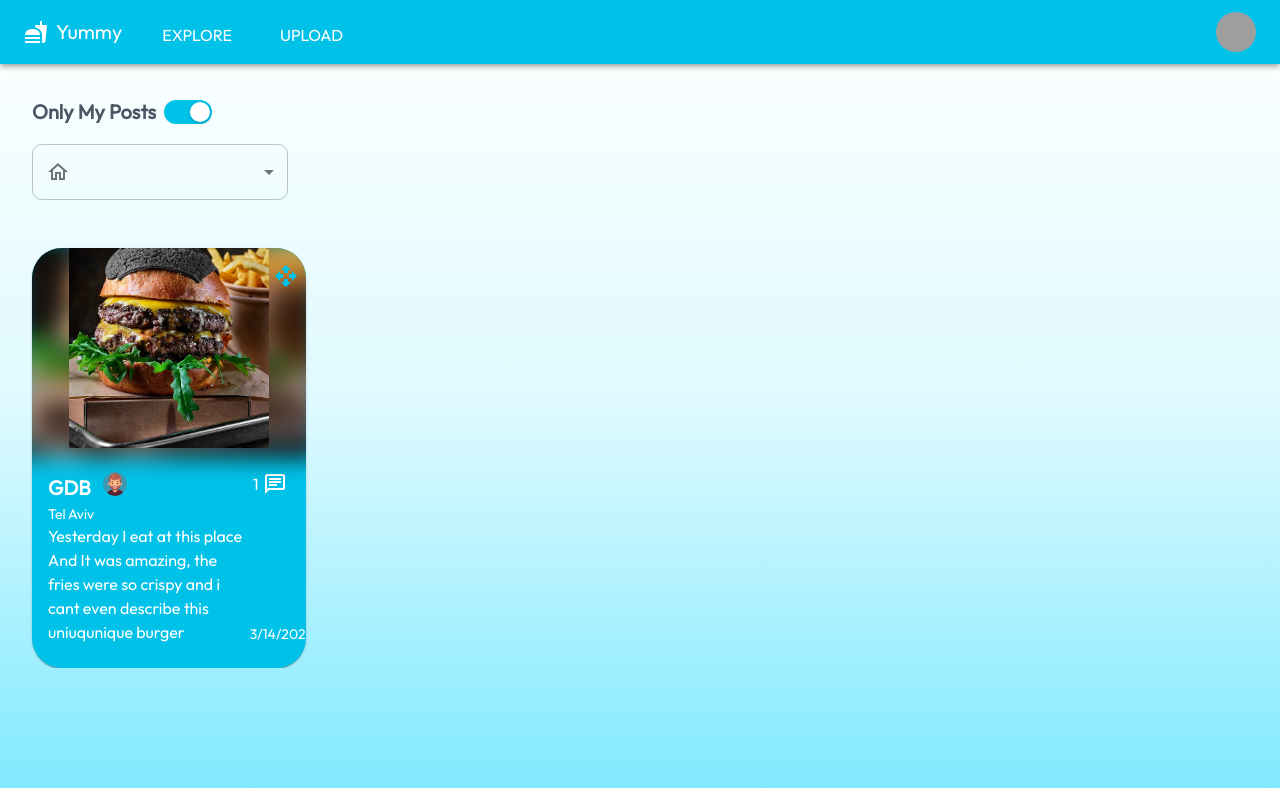
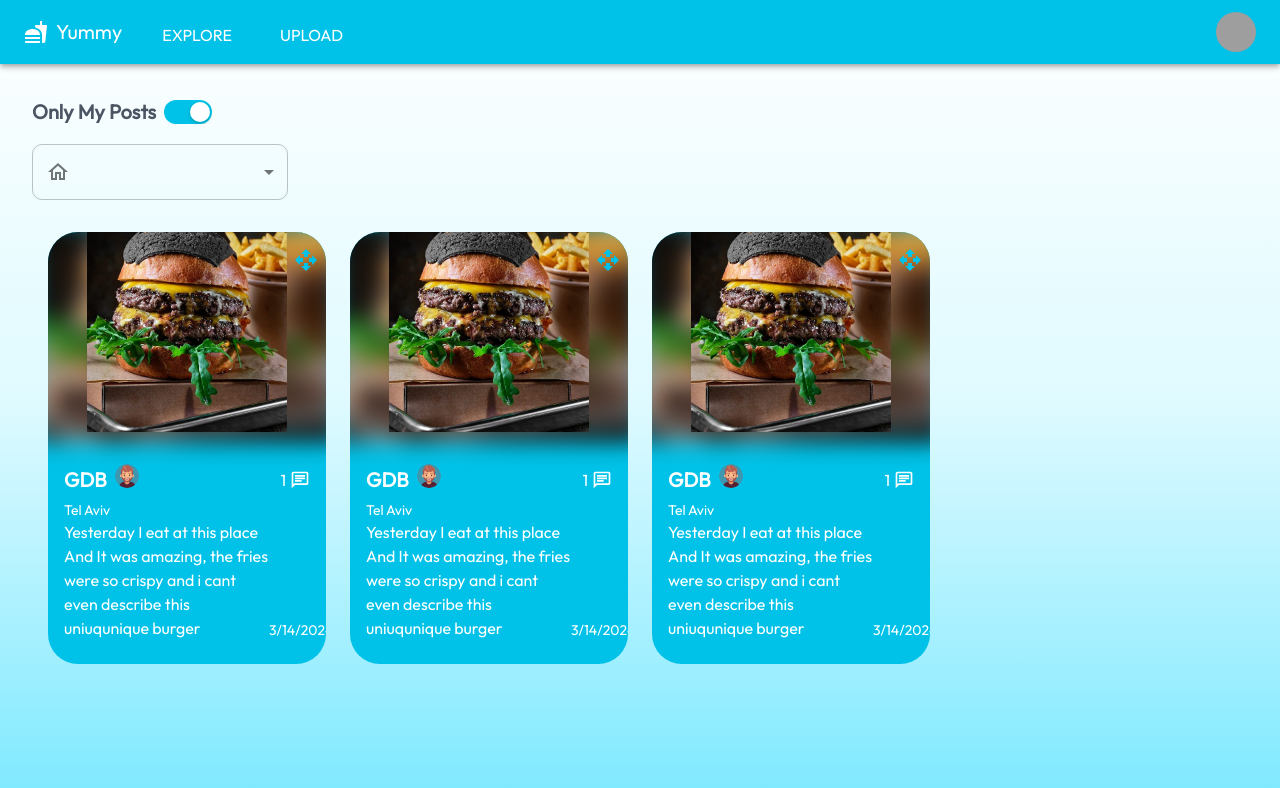
Before and after one commit to ItayPessach/Yummy, a React (Vite) app: page /explore in a window 1280 px wide. Shown: the top 788 px of the page. Built offline with nearby package versions, Linux system fonts and the light colour scheme; grey boxes are pictures that could not be loaded.

Commit message:
add scrollbar classes

```diff
--- a/src/App.css
+++ b/src/App.css
@@ -1,8 +1,22 @@
 html {
   height: 100vh;
   background: linear-gradient(180deg, rgba(255,255,255,1) 0%, rgba(223,250,255,1) 50%, rgba(126,233,255,1) 100%);
+  overflow-x: hidden;
+  overflow-y: hidden;
 }
 
 body {
   margin: 0;
 }
+
+::-webkit-scrollbar {
+  width: 4px;
+  height: 3px;
+  border-radius: 2rem;
+  background-color: #fafafa;
+}
+
+::-webkit-scrollbar-thumb {
+  background-color: #00C2E8;
+  border-radius: 2rem;
+}
--- a/src/pages/comments/Comments.tsx
+++ b/src/pages/comments/Comments.tsx
@@ -79,6 +79,7 @@ function Comments() {
           mt: 3,
           mx: "auto",
           gap: 1,
+          ":hover": {backgroundColor: 'primary.main'}
         }}
         onClick={postComment}
       >
--- a/src/pages/explore/Explore.tsx
+++ b/src/pages/explore/Explore.tsx
@@ -14,7 +14,7 @@ import { useUserContext } from "@/context/UserContext";
 
 function Explore() {
   const { user } = useUserContext();
-  const [myPostsChecked, setMyPostsChecked] = useState(true);
+  const [isShowOnlyMyPosts, setIsShowOnlyMyPosts] = useState(true);
   const [selectedCity, setSelectedCity] = useState(user?.homeCity ?? "");
 
   return (
@@ -27,8 +27,8 @@ function Explore() {
           Only My Posts
         </Typography>
         <AntSwitch
-          checked={myPostsChecked}
-          onChange={(event) => setMyPostsChecked(event.target.checked)}
+          checked={isShowOnlyMyPosts}
+          onChange={(event) => setIsShowOnlyMyPosts(event.target.checked)}
           inputProps={{ "aria-label": "ant design" }}
           sx={{ my: "auto" }}
         />
@@ -48,9 +48,11 @@ function Explore() {
       />
       <Grid
         container
-        spacing={5}
-        sx={{ maxHeight: "80vh", overflowY: "auto", mt: 1 }}
+        spacing={3}
+        sx={{ maxHeight: "80vh", overflowY: "auto", mt: 1, pb: 4, px: 2}}
       >
+        <Post />
+        <Post />
         <Post />
       </Grid>
     </Stack>
--- a/src/pages/explore/Post.tsx
+++ b/src/pages/explore/Post.tsx
@@ -4,14 +4,14 @@ import {
   Card,
   CardContent,
   CardMedia,
-  Grid,
+  Grid, Stack,
   Tooltip,
   Typography,
 } from "@mui/material";
 import ChatOutlinedIcon from "@mui/icons-material/ChatOutlined";
 import { useNavigate } from "react-router-dom";
 import { Post as PostType } from "@/types";
-import PostOptions from "./PostOptions";
+import PostActions from "./PostActions";
 import defaultUserImage from "../../assets/defaultUserImage.png";
 
 // TODO: remove mock data
@@ -44,16 +44,16 @@ interface Props {
 function Post({ post = mockPost }: Props) {
   const navigate = useNavigate();
 
-  const onExpandClick = () => {
+  const showPostComments = () => {
     navigate(`/comments/${post._id}`);
   };
 
   return (
     <Grid item md={3}>
-      <Card sx={{ backgroundColor: "#00C2E8", position: "relative" }}>
-        <PostOptions
-          postedByUserId={post.user._id}
-          onExpandClick={onExpandClick}
+      <Card elevation={0} sx={{ backgroundColor: 'primary.main', position: "relative" }}>
+        <PostActions
+          userId={post.user._id}
+          onExpandClick={showPostComments}
         />
         <CardMedia
           title={post.restaurant}
@@ -88,9 +88,10 @@ function Post({ post = mockPost }: Props) {
             }}
           />
         </CardMedia>
-        <CardContent sx={{ mt: 1 }}>
-          <Grid container>
-            <Grid md={10}>
+        <CardContent sx={{ mt: 2 }}>
+          <Stack>
+            <Box sx={{display: 'flex', justifyContent: 'space-between'}}>
+              <Box sx={{display: 'flex'}}>
                 <Typography
                   variant="h6"
                   color="white"
@@ -102,6 +103,7 @@ function Post({ post = mockPost }: Props) {
                   }}
                 >
                   {post.restaurant}
+                </Typography>
                 <Tooltip title={post.user.name} placement="top">
                   <Avatar
                     src={
@@ -118,8 +120,21 @@ function Post({ post = mockPost }: Props) {
                     }}
                   ></Avatar>
                 </Tooltip>
+              </Box>
+              <Box sx={{display: 'flex', justifyContent: 'center', alignItems: 'center'}}>
+                <Typography
+                  variant="subtitle1"
+                  color="white"
+                >
+                  {post.comments.length}
                 </Typography>
-              <Typography variant="body2" color="white">
+                <ChatOutlinedIcon sx={{color: 'white', width: '20px', ml: 0.5 }} />
+              </Box>
+            </Box>
+          </Stack>
+          <Grid container>
+            <Grid item md={10}>
+              <Typography variant="body2" color="white" sx={{ mt: 0.5 }}>
                 {post.city}
               </Typography>
               <Typography variant="body1" color="white">
@@ -127,27 +142,15 @@ function Post({ post = mockPost }: Props) {
               </Typography>
             </Grid>
             <Grid
+              item
               md={2}
               sx={{
                 display: "flex",
                 flexDirection: "column",
-                justifyContent: "space-between",
+                justifyContent: "end",
               }}
             >
-              <Typography
-                variant="body1"
-                color="white"
-                sx={{
-                  mx: "auto",
-                  display: "flex",
-                  flexDirection: "row",
-                  gap: 0.5,
-                }}
-              >
-                {post.comments.length}
-                <ChatOutlinedIcon />
-              </Typography>
-              <Typography variant="body2" color="white" sx={{ mx: "auto" }}>
+              <Typography variant="body2" color="white">
                 {post.createdAt.toLocaleDateString()}
               </Typography>
             </Grid>
--- a/src/pages/explore/PostOptions.tsx
+++ b/src/pages/explore/PostActions.tsx
@@ -5,11 +5,11 @@ import OpenWithOutlinedIcon from "@mui/icons-material/OpenWithOutlined";
 import { useUserContext } from "@/context/UserContext";
 
 interface Props {
-  postedByUserId: string;
+  userId: string;
   onExpandClick: () => void;
 }
 
-function PostOptions({ postedByUserId, onExpandClick }: Props) {
+function PostActions({ userId, onExpandClick }: Props) {
   const { user } = useUserContext();
 
   return (
@@ -24,11 +24,11 @@ function PostOptions({ postedByUserId, onExpandClick }: Props) {
         pt: 1,
       }}
     >
-      {user?._id === postedByUserId && (
+      {user?._id === userId && (
         <Box sx={{ mr: "auto" }}>
           <IconButton
             sx={{
-              color: "#00C2E8",
+              color: "primary.main",
               "&:hover": {
                 backgroundColor: "rgba(255, 255, 255, 0.75)",
               },
@@ -38,7 +38,7 @@ function PostOptions({ postedByUserId, onExpandClick }: Props) {
           </IconButton>
           <IconButton
             sx={{
-              color: "#00C2E8",
+              color: "primary.main",
               "&:hover": {
                 backgroundColor: "rgba(255, 255, 255, 0.75)",
               },
@@ -52,7 +52,7 @@ function PostOptions({ postedByUserId, onExpandClick }: Props) {
         onClick={onExpandClick}
         sx={{
           ml: "auto",
-          color: "#00C2E8",
+          color: "primary.main",
           "&:hover": {
             backgroundColor: "rgba(255, 255, 255, 0.75)",
           },
@@ -64,4 +64,4 @@ function PostOptions({ postedByUserId, onExpandClick }: Props) {
   );
 }
 
-export default PostOptions;
+export default PostActions;
--- a/src/pages/login/Login.tsx
+++ b/src/pages/login/Login.tsx
@@ -89,7 +89,7 @@ function Login() {
           mx: "auto",
         }}
       >
-        login
+        Login
       </Button>
       <HorizontalLineWithText text="OR" />
       <Button
@@ -104,7 +104,7 @@ function Login() {
         }}
         startIcon={<GoogleIcon />}
       >
-        sign in with google
+        Sign in with google
       </Button>
       <Button
         variant="contained"
@@ -117,7 +117,7 @@ function Login() {
           mx: "auto",
         }}
       >
-        new to this website? join Now
+        New to this website? Join Now
       </Button>
     </Stack>
   );
```
Lines whose indentation alone changed are shown as unchanged.
